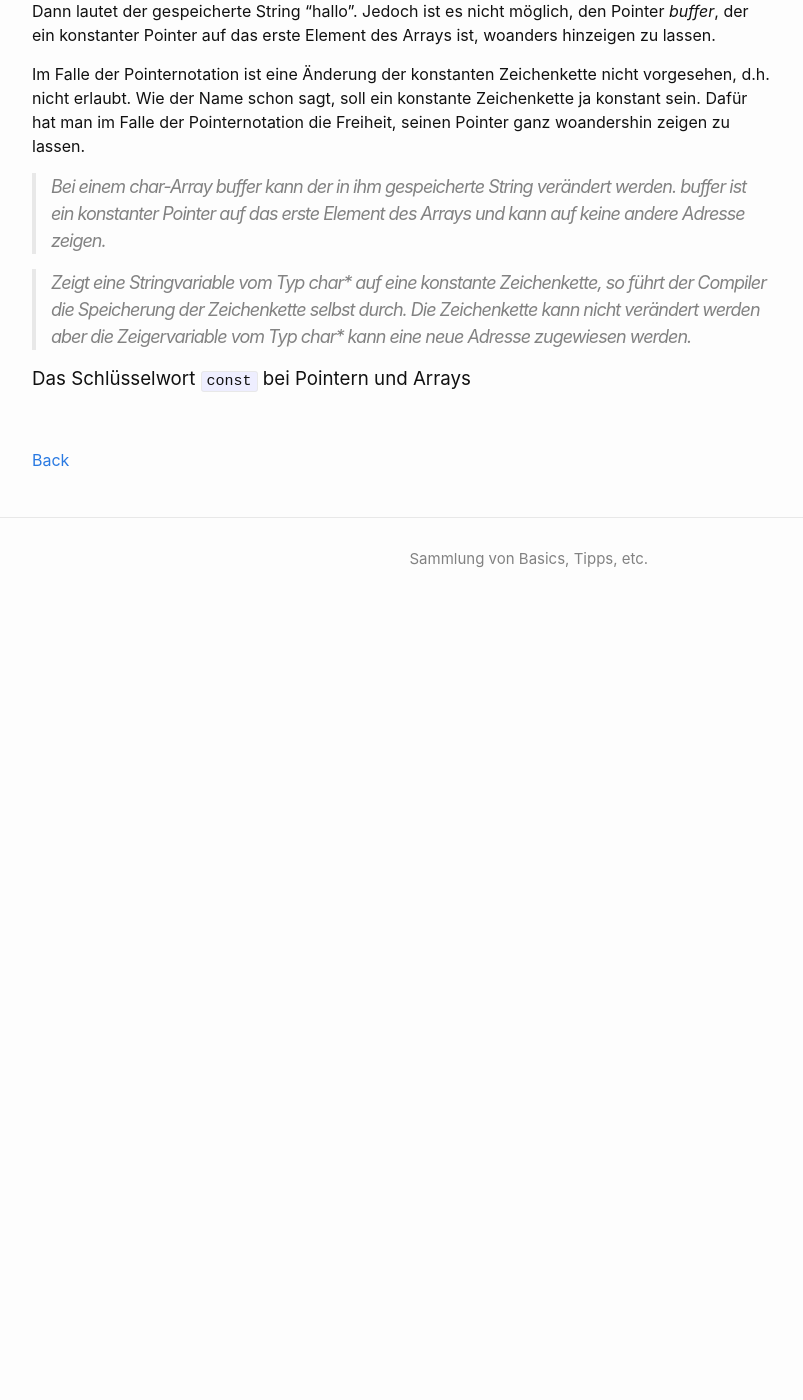
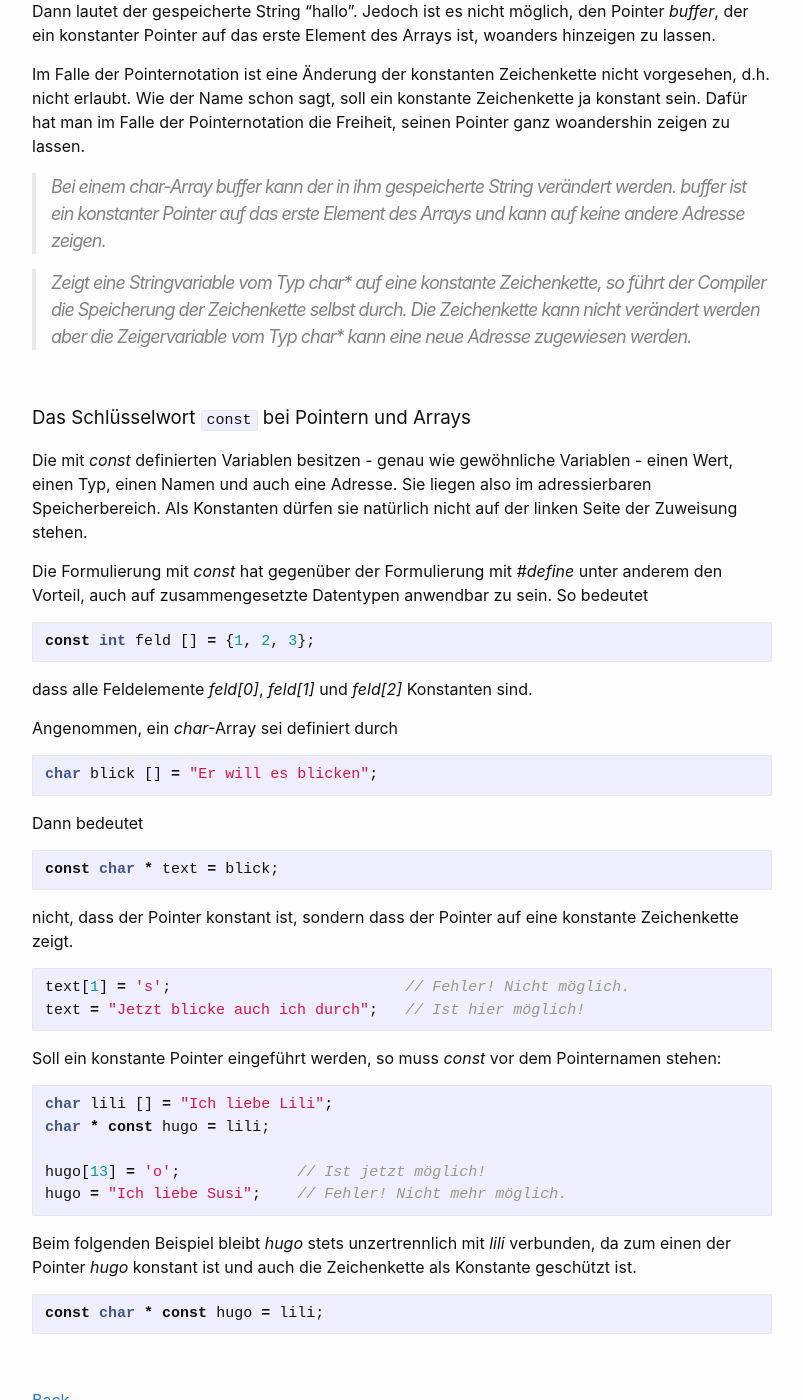
Before and after one commit to Hautaklyttn/progDocs, a Jekyll site: the page built from docs/articles/c_cpp.md, in a window 1280 px wide and 1400 px high, scrolled down 10042 px. Shown: the whole window, without its empty margins (238-1041 px from the left). Built offline with Jekyll 4.4.1, drawn with Linux system fonts in a browser that asks for light colours; before the commit the page ends 10672 px from its top, so only the background shows below that.

Commit message:
Ergänzungen Kapitel C/C++

````diff
--- a/docs/articles/c_cpp.md
+++ b/docs/articles/c_cpp.md
@@ -327,9 +327,48 @@ Im Falle der Pointernotation ist eine Änderung der konstanten Zeichenkette nich
 
 > Zeigt eine Stringvariable  vom Typ char* auf eine konstante Zeichenkette, so führt der Compiler  die Speicherung der Zeichenkette selbst durch. Die Zeichenkette kann nicht verändert werden aber die Zeigervariable vom Typ char* kann eine neue Adresse zugewiesen werden.
 
+&nbsp;
+
 ### Das Schlüsselwort `const` bei Pointern und Arrays
 
+Die mit *const* definierten Variablen besitzen - genau wie gewöhnliche Variablen - einen Wert, einen Typ, einen Namen und auch eine Adresse. Sie liegen also im adressierbaren Speicherbereich. Als Konstanten dürfen sie natürlich nicht auf der linken Seite der Zuweisung stehen.
 
+Die Formulierung mit *const* hat gegenüber der Formulierung mit *#define* unter anderem den Vorteil, auch auf zusammengesetzte Datentypen anwendbar zu sein. So bedeutet
+```c
+const int feld [] = {1, 2, 3};
+```
+
+dass alle Feldelemente *feld[0]*, *feld[1]* und *feld[2]* Konstanten sind.
+
+Angenommen, ein *char*-Array sei definiert durch
+```c
+char blick [] = "Er will es blicken";
+```
+
+Dann bedeutet
+```c
+const char * text = blick;
+```
+
+nicht, dass der Pointer konstant ist, sondern dass der Pointer auf eine konstante Zeichenkette zeigt.
+```c
+text[1] = 's';                          // Fehler! Nicht möglich.
+text = "Jetzt blicke auch ich durch";   // Ist hier möglich!
+```
+
+Soll ein konstante Pointer eingeführt werden, so muss *const* vor dem Pointernamen stehen:
+```c
+char lili [] = "Ich liebe Lili";
+char * const hugo = lili;
+
+hugo[13] = 'o';             // Ist jetzt möglich!
+hugo = "Ich liebe Susi";    // Fehler! Nicht mehr möglich.
+```
+
+Beim folgenden Beispiel bleibt *hugo* stets unzertrennlich mit *lili* verbunden, da zum einen der Pointer *hugo* konstant ist und auch die Zeichenkette als Konstante geschützt ist.
+```c
+const char * const hugo = lili;
+```
 
 &nbsp;
 
````
